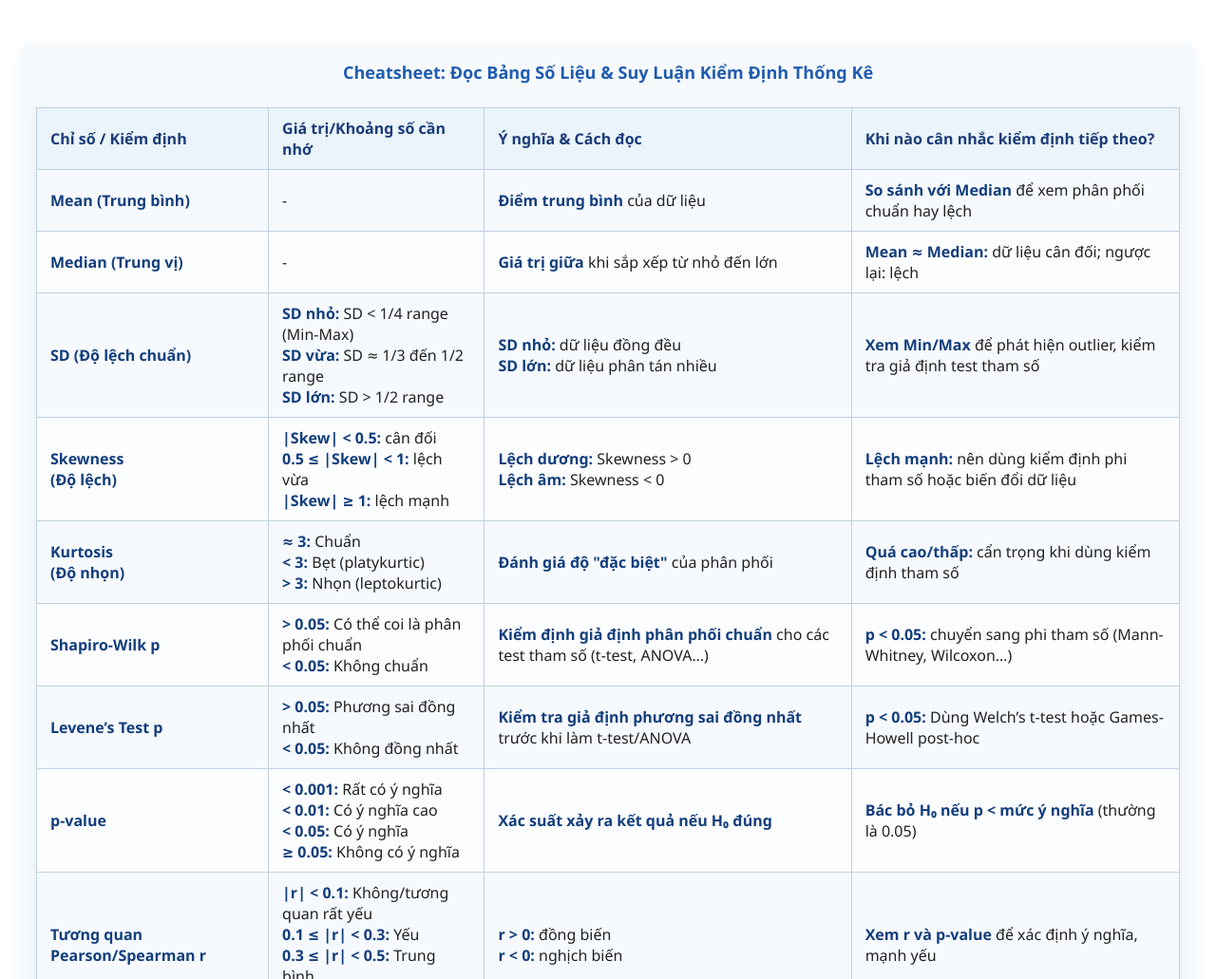
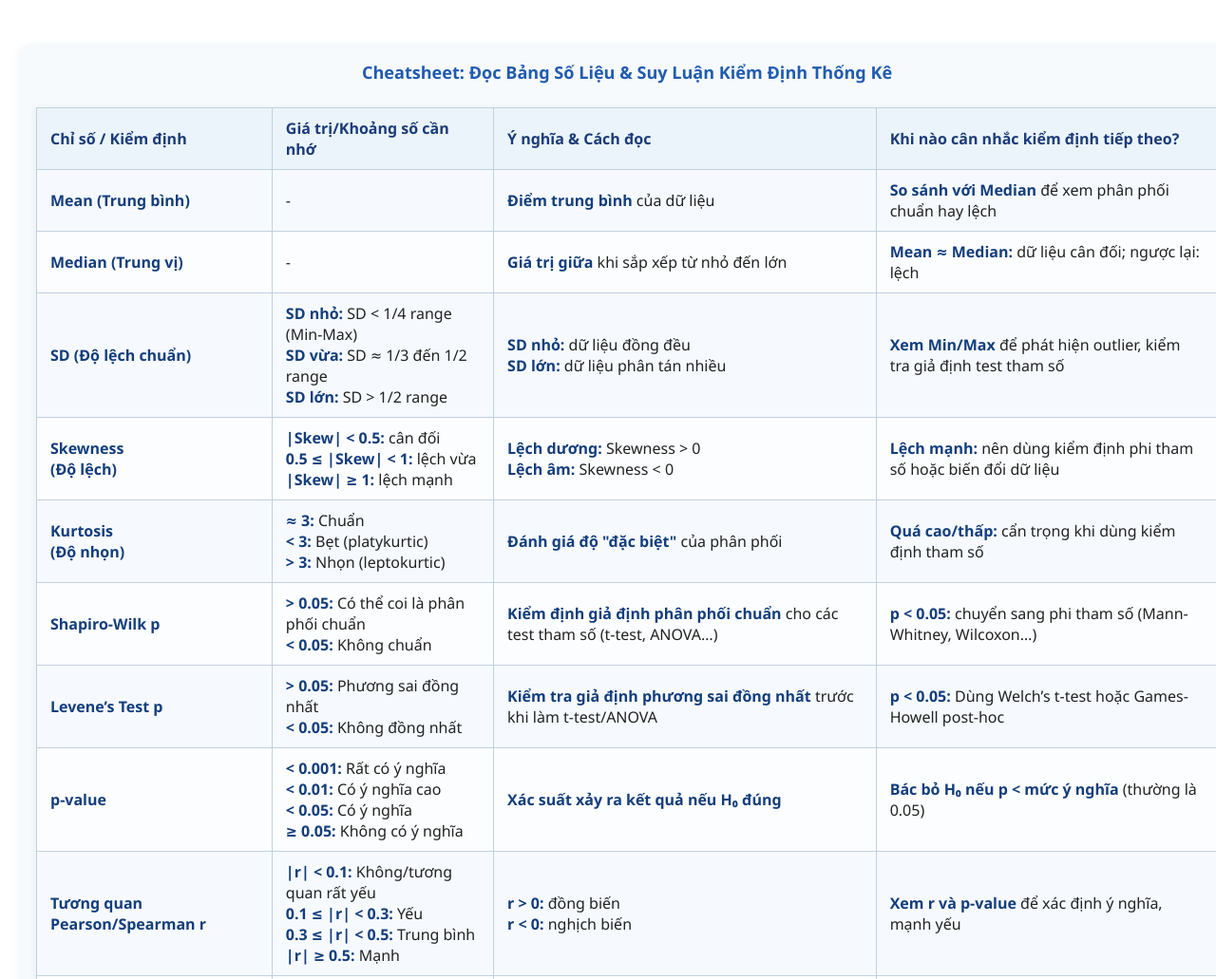
Before and after one commit to zoom2408/ThongKe, a website: page cheatsheet.html in a window 1280 px wide. Shown: the top 1031 px of the page at 95% size. Drawn offline with Linux system fonts and the light colour scheme.

Commit message:
expand table css

```diff
--- a/styles.css
+++ b/styles.css
@@ -379,7 +379,7 @@
 
 
     .stat-cheatsheet {
-      max-width: 100vw;
+      width: 100vw;
       margin: 26px auto 18px auto;
       background: #f7fafc;
       border-radius: 13px;
```
